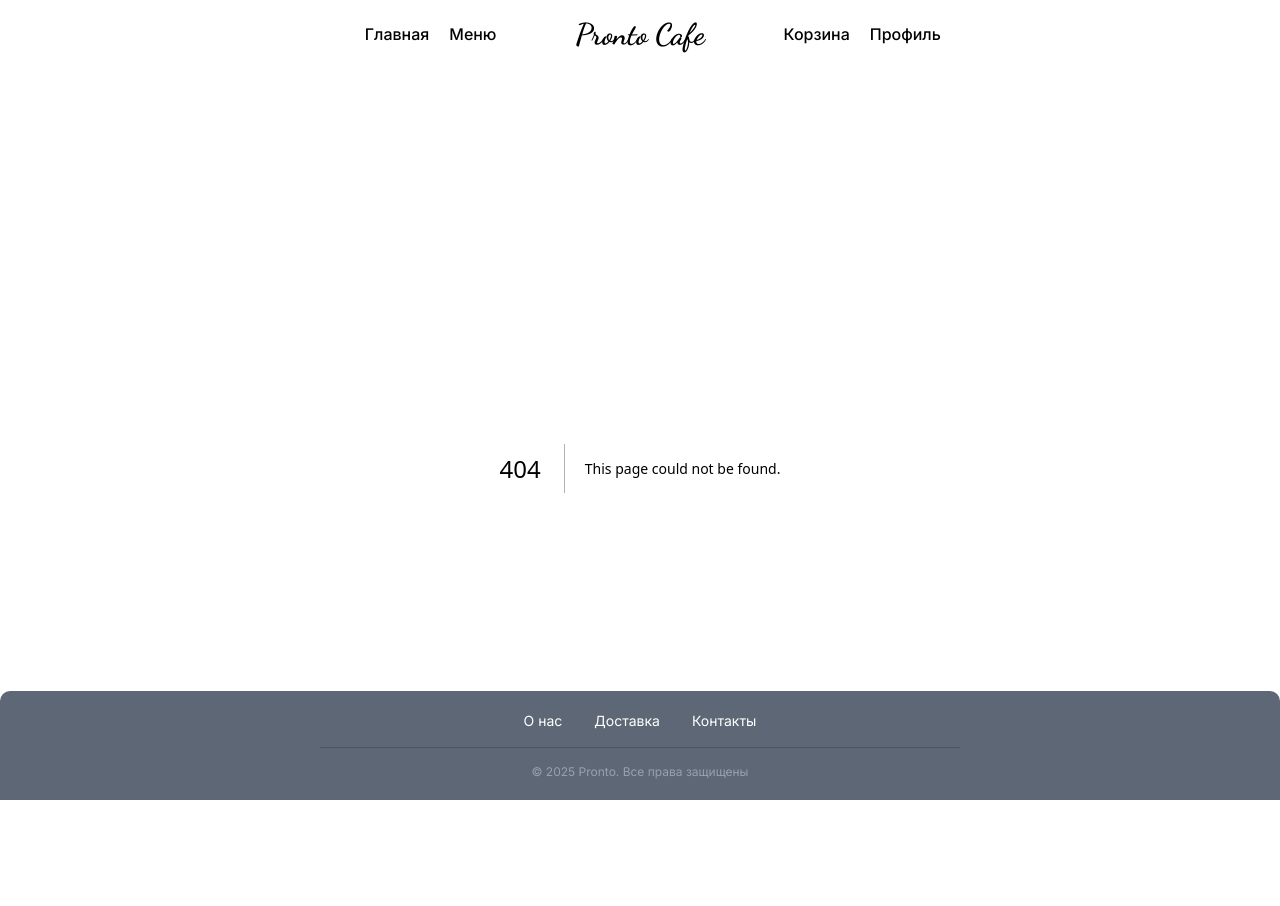
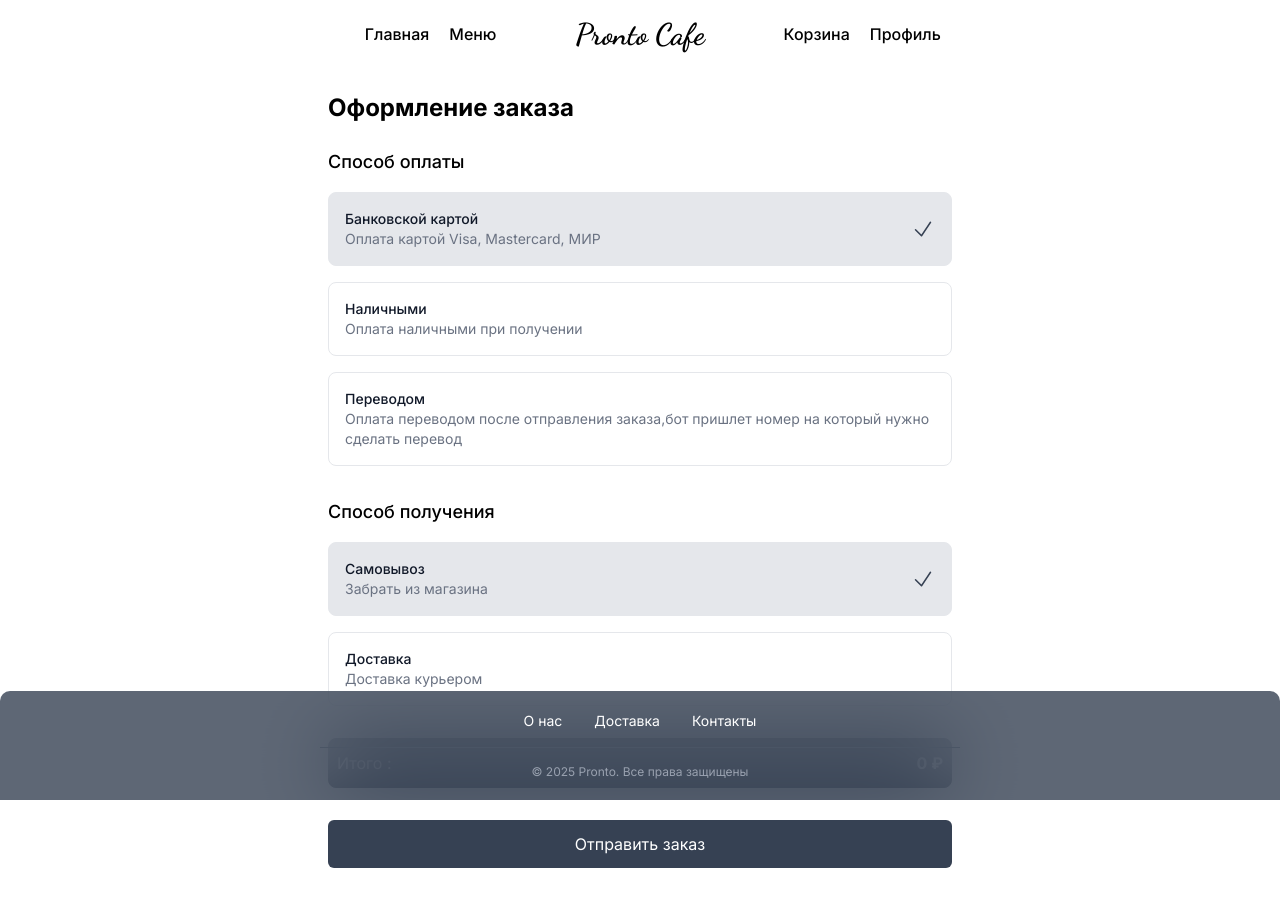
Before and after one commit to KambievT/telegram-pronto-bot, a Next.js app: page /pay-cart in a window 1280 px wide. Before the commit this address had no page. Shown: the top 906 px of the page. Before the commit the page ends 868 px from the top, so only its background shows below. Built offline with nearby package versions, Linux system fonts and the light colour scheme; what @telegram-apps/telegram-ui would draw is missing.

Commit message:
add pay-cart page

```diff
--- a/package.json
+++ b/package.json
@@ -9,6 +9,8 @@
     "lint": "next lint"
   },
   "dependencies": {
+    "@headlessui/react": "^2.2.4",
+    "@heroicons/react": "^2.2.0",
     "@telegram-apps/telegram-ui": "^2.1.8",
     "axios": "^1.9.0",
     "clsx": "^2.1.1",
--- a/src/app/cart/page.tsx
+++ b/src/app/cart/page.tsx
@@ -4,6 +4,7 @@ import Image from "next/image";
 import { motion, AnimatePresence } from "framer-motion";
 import { toast, ToastContainer } from "react-toastify";
 import Link from "next/link";
+import { Button } from "@telegram-apps/telegram-ui";
 
 export default function Cart() {
   const { items, removeItem, updateQuantity, totalPrice, clearCart } =
@@ -123,9 +124,11 @@ export default function Cart() {
             <span className="text-lg font-semibold">Итого:</span>
             <span className="text-2xl font-bold">{totalPrice()} ₽</span>
           </div>
-          <button className="w-full bg-gray-800 text-white py-3 rounded-lg hover:bg-gray-700 transition-colors">
-            Оформить заказ
-          </button>
+          <Link href="/pay-cart">
+            <Button className="w-full bg-gray-800 text-white py-3 rounded-lg hover:bg-gray-700 transition-colors">
+              Оформить заказ
+            </Button>
+          </Link>
         </div>
       </div>
     </div>
--- a/src/app/menu/page.tsx
+++ b/src/app/menu/page.tsx
@@ -6,6 +6,7 @@ import React, { useEffect, useState } from "react";
 import FilterProducts from "@/components/filterProducts";
 import { useCartStore } from "@/stores/cart.store";
 import { toast, ToastContainer } from "react-toastify";
+import { Button } from "@telegram-apps/telegram-ui";
 
 interface Product {
   id: number;
@@ -123,10 +124,10 @@ export default function Menu() {
                 damping: 17,
               }}
               onClick={() => handleCardClick(product)}
-              className="bg-white dark:bg-gray-700 rounded-xl overflow-hidden shadow-md hover:shadow-lg duration-300 cursor-pointer border border-gray-200 dark:border-gray-600 hover:scale-105 transition-all"
+              className="bg-white dark:bg-gray-700 rounded-xl overflow-hidden shadow-md hover:shadow-lg duration-300 cursor-pointer border border-gray-200 dark:border-gray-600 hover:scale-105 transition-all relative"
               whileTap={{ scale: 0.98 }}
             >
-              <div className="relative w-full h-48">
+              <div className="relative w-full h-full min-h-[300px]">
                 <Image
                   src={product.image}
                   alt={product.name}
@@ -135,25 +136,25 @@ export default function Menu() {
                   loading="lazy"
                   sizes="(max-width: 768px) 100vw, (max-width: 1200px) 50vw, 25vw"
                 />
-              </div>
-              <div className="p-4 text-gray-900 dark:text-white">
-                <h3 className="text-xl font-semibold mb-2">{product.name}</h3>
+                <div className="absolute bottom-0 left-0 right-0 p-4 bg-gradient-to-t from-black/80 to-transparent">
+                  <h3 className="text-xl font-semibold mb-2 text-white">
+                    {product.name}
+                  </h3>
                   <div className="flex justify-between items-center">
-                  <p className="text-gray-600 dark:text-gray-300">
-                    {product.price} ₽
-                  </p>
+                    <p className="text-white">{product.price} ₽</p>
                     <div className="flex items-center gap-2">
                       {getItemQuantity(product.id) > 0 && (
-                      <span className="text-sm text-gray-600 dark:text-gray-300">
+                        <span className="text-sm text-white">
                           В корзине: {getItemQuantity(product.id)}
                         </span>
                       )}
-                    <button
+                      <Button
                         onClick={(e) => handleAddToCart(e, product)}
-                      className="bg-gray-800 text-white px-4 py-2 rounded hover:bg- transition-colors"
+                        className="bg-gray-700/90 text-white px-4 py-2 rounded hover:bg-gray-900 transition-colors"
                       >
                         В корзину
-                    </button>
+                      </Button>
+                    </div>
                   </div>
                 </div>
               </div>
--- /dev/null
+++ b/src/app/pay-cart/page.tsx
@@ -0,0 +1,204 @@
+"use client";
+import React from "react";
+import { RadioGroup } from "@headlessui/react";
+import { CheckIcon } from "@heroicons/react/24/solid";
+import { useCartStore } from "@/stores/cart.store";
+
+interface PaymentMethod {
+  id: string;
+  name: string;
+  description: string;
+}
+
+interface DeliveryMethod {
+  id: string;
+  name: string;
+  description: string;
+}
+
+const paymentMethods: PaymentMethod[] = [
+  {
+    id: "card",
+    name: "Банковской картой",
+    description: "Оплата картой Visa, Mastercard, МИР",
+  },
+  {
+    id: "cash",
+    name: "Наличными",
+    description: "Оплата наличными при получении",
+  },
+  {
+    id: "transfer bank-card",
+    name: "Переводом",
+    description:
+      "Оплата переводом после отправления заказа,бот пришлет номер на который нужно сделать перевод",
+  },
+];
+
+const deliveryMethods: DeliveryMethod[] = [
+  { id: "pickup", name: "Самовывоз", description: "Забрать из магазина" },
+  { id: "delivery", name: "Доставка", description: "Доставка курьером" },
+];
+
+export default function PaymentPage() {
+  const { totalPrice } = useCartStore();
+  const [selectedPayment, setSelectedPayment] = React.useState<PaymentMethod>(
+    paymentMethods[0]
+  );
+  const [selectedDelivery, setSelectedDelivery] =
+    React.useState<DeliveryMethod>(deliveryMethods[0]);
+  const [address, setAddress] = React.useState("");
+
+  const handleSubmit = (e: React.FormEvent) => {
+    e.preventDefault();
+    // Here you would handle the form submission
+    console.log({
+      payment: selectedPayment,
+      delivery: selectedDelivery,
+      address: address,
+    });
+  };
+
+  return (
+    <div className="max-w-2xl mx-auto p-6 mb-25">
+      <h1 className="text-2xl font-bold mb-6">Оформление заказа</h1>
+
+      <form onSubmit={handleSubmit} className="space-y-8">
+        {/* Payment Method Selection */}
+        <section>
+          <h2 className="text-lg font-medium mb-4">Способ оплаты</h2>
+          <RadioGroup value={selectedPayment} onChange={setSelectedPayment}>
+            <div className="space-y-4">
+              {paymentMethods.map((method) => (
+                <RadioGroup.Option
+                  key={method.id}
+                  value={method}
+                  className={({ checked }: { checked: boolean }) =>
+                    `${
+                      checked
+                        ? "bg-gray-200 border-gray-200"
+                        : "border-gray-200"
+                    }
+                    relative flex cursor-pointer rounded-lg border p-4 focus:outline-none transition-colors duration-200 ease-in-out`
+                  }
+                >
+                  {({ checked }: { checked: boolean }) => (
+                    <>
+                      <div className="flex w-full items-center justify-between">
+                        <div className="flex items-center">
+                          <div className="text-sm">
+                            <RadioGroup.Label
+                              as="p"
+                              className="font-medium text-gray-900"
+                            >
+                              {method.name}
+                            </RadioGroup.Label>
+                            <RadioGroup.Description
+                              as="span"
+                              className="text-gray-500"
+                            >
+                              {method.description}
+                            </RadioGroup.Description>
+                          </div>
+                        </div>
+                        {checked && (
+                          <div className="shrink-0 text-gray-700">
+                            <CheckIcon className="h-6 w-6" />
+                          </div>
+                        )}
+                      </div>
+                    </>
+                  )}
+                </RadioGroup.Option>
+              ))}
+            </div>
+          </RadioGroup>
+        </section>
+
+        {/* Delivery Method Selection */}
+        <section>
+          <h2 className="text-lg font-medium mb-4">Способ получения</h2>
+          <RadioGroup value={selectedDelivery} onChange={setSelectedDelivery}>
+            <div className="space-y-4">
+              {deliveryMethods.map((method) => (
+                <RadioGroup.Option
+                  key={method.id}
+                  value={method}
+                  className={({ checked }: { checked: boolean }) =>
+                    `${
+                      checked
+                        ? "bg-gray-200 border-gray-200"
+                        : "border-gray-200"
+                    }
+                    relative flex cursor-pointer rounded-lg border p-4 focus:outline-none transition-colors duration-200 ease-in-out`
+                  }
+                >
+                  {({ checked }: { checked: boolean }) => (
+                    <>
+                      <div className="flex w-full items-center justify-between">
+                        <div className="flex items-center">
+                          <div className="text-sm">
+                            <RadioGroup.Label
+                              as="p"
+                              className="font-medium text-gray-900"
+                            >
+                              {method.name}
+                            </RadioGroup.Label>
+                            <RadioGroup.Description
+                              as="span"
+                              className="text-gray-500"
+                            >
+                              {method.description}
+                            </RadioGroup.Description>
+                          </div>
+                        </div>
+                        {checked && (
+                          <div className="shrink-0 text-gray-700">
+                            <CheckIcon className="h-6 w-6" />
+                          </div>
+                        )}
+                      </div>
+                    </>
+                  )}
+                </RadioGroup.Option>
+              ))}
+            </div>
+          </RadioGroup>
+        </section>
+
+        {/* Address Input (shown only for delivery) */}
+        {selectedDelivery.id === "delivery" && (
+          <div>
+            <label
+              htmlFor="address"
+              className="block text-sm font-medium text-gray-700"
+            >
+              Адрес доставки
+            </label>
+            <input
+              type="text"
+              id="address"
+              value={address}
+              onChange={(e) => setAddress(e.target.value)}
+              className="mt-1 block w-full rounded-md border-gray-300 shadow-sm focus:border-gray-500 focus:ring-gray-500 py-2 px-2"
+              placeholder="Введите адрес доставки"
+              required
+            />
+          </div>
+        )}
+
+        <section className="border bg-gray-700 border-gray-700 text-white py-3 px-2 rounded-lg flex justify-between">
+          <h2>Итого : </h2>
+          <b>{totalPrice()} ₽</b>
+        </section>
+
+        <button
+          type="submit"
+          className="w-full bg-gray-700 text-white py-3 px-4 rounded-md hover:bg-gray-800 transition-colors duration-200 ease-in-out"
+        >
+          Отправить заказ
+        </button>
+      </form>
+    </div>
+  );
+}
--- a/src/components/footer.tsx
+++ b/src/components/footer.tsx
@@ -2,11 +2,25 @@ import { useCartStore } from "@/stores/cart.store";
 import { Home, NotebookText, ShoppingBag, UserPen } from "lucide-react";
 import Link from "next/link";
 import React from "react";
+import { motion } from "framer-motion";
 
 export default function Footer() {
   const { items } = useCartStore();
 
   const quantityItems = items.length;
+
+  const shakeAnimation = {
+    initial: { rotate: 0 },
+    animate: {
+      rotate: [0, -10, 10, -10, 10, 0],
+      transition: {
+        duration: 1.5,
+        repeat: Infinity,
+        repeatDelay: 2,
+      },
+    },
+  };
+
   return (
     <footer className="bg-gray-700/80 backdrop-blur-2xl flex flex-col items-center justify-center my_rounded fixed bottom-0 w-full text-white py-5">
       <nav className="flex items-center gap-8" id="footer__nav">
@@ -19,10 +33,16 @@ export default function Footer() {
           <span className="text-sm mt-1">Меню</span>
         </Link>
         <Link href="/cart" className="flex flex-col items-center relative">
-          <div className="absolute w-6 h-6 bg-gray-700 right-2 rounded-full  text-center ">
+          <div className="absolute w-6 h-6 bg-gray-700 right-2 rounded-full text-center z-10">
             {quantityItems}
           </div>
-          <ShoppingBag size={32} />
+          <motion.div
+            initial="initial"
+            animate={quantityItems > 0 ? "animate" : "initial"}
+            variants={shakeAnimation}
+          >
+            <ShoppingBag size={32} />
+          </motion.div>
           <span className="text-sm mt-1">Корзина</span>
         </Link>
         <Link href="/profile" className="flex flex-col items-center">
--- a/src/components/product-card.tsx
+++ b/src/components/product-card.tsx
@@ -20,13 +20,13 @@ export default function ProductCard({ product, handleCardClick }: props) {
   return (
     <>
       <motion.div
-        className="bg-white dark:bg-gray-700 rounded-xl overflow-hidden shadow-md hover:shadow-lg transition-shadow duration-300 cursor-pointer border border-gray-200 dark:border-gray-600"
+        className="bg-white dark:bg-gray-700 rounded-xl overflow-hidden shadow-md hover:shadow-lg transition-shadow duration-300 cursor-pointer border border-gray-200 dark:border-gray-600 relative"
         onClick={() => handleCardClick(product)}
         whileHover={{ scale: 1.02 }}
         whileTap={{ scale: 0.98 }}
         transition={{ type: "spring", stiffness: 400, damping: 17 }}
       >
-        <div className="relative w-full h-48">
+        <div className="relative w-full h-[300px]">
           <Image
             src={product.image}
             alt={product.name}
@@ -35,12 +35,12 @@ export default function ProductCard({ product, handleCardClick }: props) {
             loading="lazy"
             sizes="(max-width: 768px) 100vw, (max-width: 1200px) 50vw, 25vw"
           />
-        </div>
-        <div className="p-4 text-gray-900 dark:text-white">
-          <h3 className="text-xl font-semibold mb-2">{product.name}</h3>
-          <p className="text-gray-600 dark:text-gray-300 mb-4">
-            {product.price}
-          </p>
+          <div className="absolute bottom-0 left-0 right-0 p-4 bg-gradient-to-t from-black/80 to-transparent">
+            <h3 className="text-xl font-semibold mb-2 text-white">
+              {product.name}
+            </h3>
+            <p className="text-white">{product.price} ₽</p>
+          </div>
         </div>
       </motion.div>
     </>
--- a/src/components/selected-product.tsx
+++ b/src/components/selected-product.tsx
@@ -52,7 +52,7 @@ export default function SelectedProduct({
           transition={{ type: "spring", stiffness: 300, damping: 25 }}
           onClick={(e) => e.stopPropagation()}
         >
-          <div className="relative w-full h-64">
+          <div className="relative w-full h-[500px]">
             <Image
               src={selectedProduct.image}
               alt={selectedProduct.name}
@@ -60,30 +60,30 @@ export default function SelectedProduct({
               style={{ objectFit: "cover" }}
               priority
             />
-          </div>
-          <div className="p-6">
-            <h3 className="text-2xl font-semibold mb-2">
+            <div className="absolute bottom-0 left-0 right-0 p-6 bg-gradient-to-t from-black/90 to-transparent">
+              <h3 className="text-2xl font-semibold mb-2 text-white">
                 {selectedProduct.name}
               </h3>
-            <p className="text-gray-700 dark:text-gray-300 mb-4 text-xl">
+              <p className="text-white mb-4 text-xl">
                 {selectedProduct.price} ₽
               </p>
-            <p className="text-gray-600 dark:text-gray-400 mb-6">
+              <p className="text-gray-200 mb-6">
                 {selectedProduct.description}
               </p>
               <div className="flex gap-4">
                 <Button
                   onClick={(e) => handleAddToCart(e, selectedProduct)}
-                className="inline-flex items-center px-4 py-3 bg-transparent border-2 border-white text-white rounded-xl font-semibold hover:bg-white hover:text-blue-600 transition-all duration-300 cursor-pointer hover:-translate-y-1"
+                  className="bg-gray-700/90 text-white px-4 py-2 rounded hover:bg-gray-900 transition-colors"
                 >
                   В корзину
                 </Button>
                 <Button
                   onClick={handleCloseModal}
-                className="inline-flex items-center px-4 py-3 bg-transparent border-2 border-white text-white rounded-xl font-semibold hover:bg-white hover:text-blue-600 transition-all duration-300 cursor-pointer hover:-translate-y-1"
+                  className="bg-gray-700/90 text-white px-4 py-2 rounded hover:bg-gray-900 transition-colors"
                 >
                   Закрыть
                 </Button>
+              </div>
             </div>
           </div>
         </motion.div>
--- a/src/sections/features.tsx
+++ b/src/sections/features.tsx
@@ -60,6 +60,25 @@ const features = [
       </svg>
     ),
   },
+  {
+    title: "Доступные цены",
+    description: "Средний чек всего ~400 рублей за вкусный и сытный обед",
+    icon: (
+      <svg
+        className="w-6 h-6"
+        fill="none"
+        stroke="currentColor"
+        viewBox="0 0 24 24"
+      >
+        <path
+          strokeLinecap="round"
+          strokeLinejoin="round"
+          strokeWidth={2}
+          d="M12 8v4l3 3m6-3a9 9 0 11-18 0 9 9 0 0118 0z"
+        />
+      </svg>
+    ),
+  },
 ];
 
 const Features = () => {
```
Also changed, not shown: 1 other file (tests, documents, lock files or other folders). Lines whose indentation alone changed are shown as unchanged.
